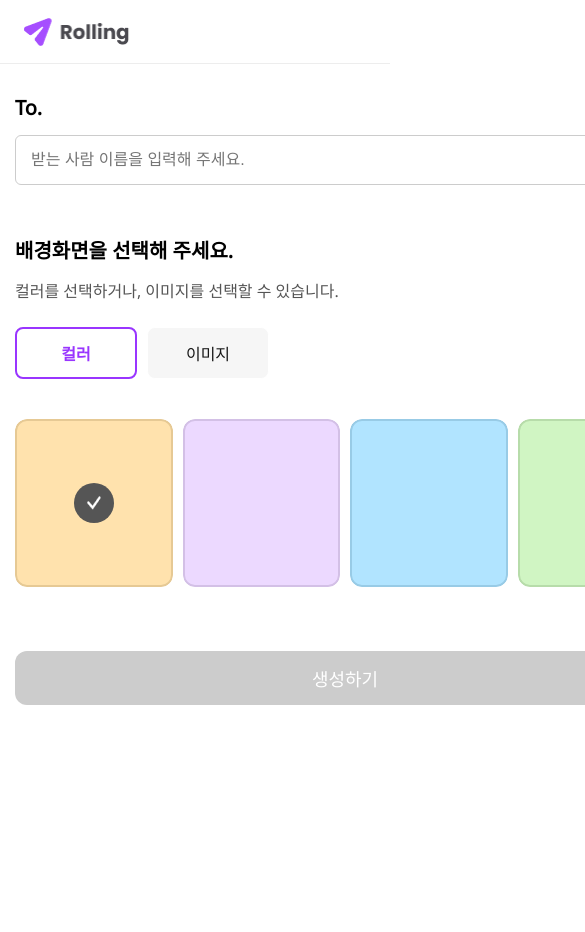
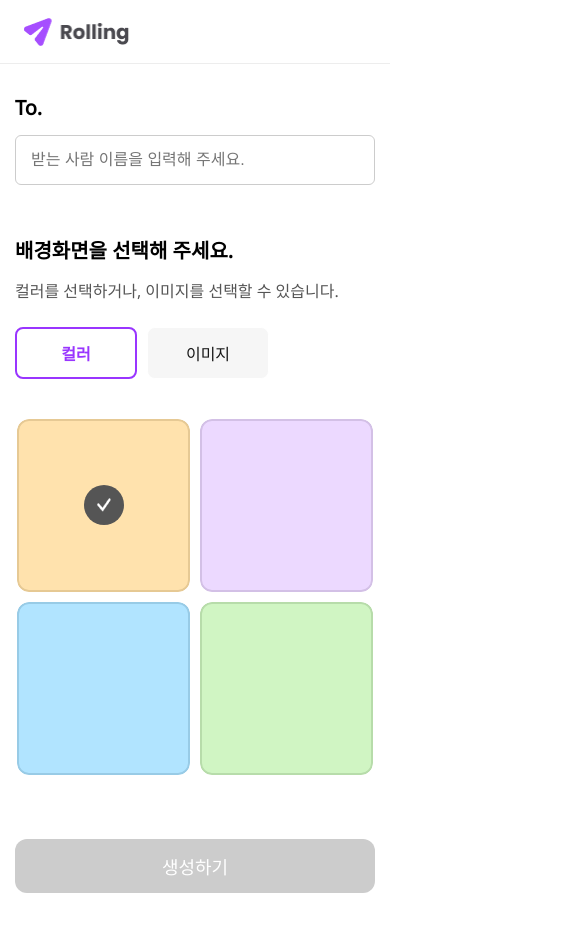
Before and after one commit to urapp13ofmyeye/P2_4_Rolling, a React (Vite) app: page /postcreate in a window 390 px wide. Shown: the top 932 px of the page, 585 px wide, since content can reach past the window. Before the commit the page ends 844 px from the top, so only its background shows below. Built offline with nearby package versions, Linux system fonts and the light colour scheme; a web font is replaced by a local one.

Commit message:
[250722] feat:반응형 레이아웃 추가

```diff
--- a/src/components/SelectBox.jsx
+++ b/src/components/SelectBox.jsx
@@ -3,6 +3,8 @@ import styled from "styled-components";
 
 const BoxContainer = styled.div`
   display: flex;
+  justify-content: center;
+  flex-wrap: wrap;
   gap: 10px;
   width: 100%;
   margin-top: 24px;
@@ -15,6 +17,13 @@ const ItemWrapper = styled.div`
   border-radius: 12px;
   overflow: hidden;
   cursor: pointer;
+
+  // 모바일에서 2X2 정렬
+  @media (max-width: 767px) {
+    width: 48%;
+    height: auto;
+    aspect-ratio: 1 / 1;
+  }
 `;
 
 const ImageItem = styled.div`
@@ -91,13 +100,19 @@ function SelectBox({ type, options, selected, onSelect }) {
       {options.map((item) => {
         const selectedFlag = isSelected(item);
         return (
-          <ItemWrapper key={type === "color" ? item.name : item.id} onClick={() => onSelect(item)}>
+          <ItemWrapper
+            key={type === "color" ? item.name : item.id}
+            onClick={() => onSelect(item)}
+          >
             {type === "color" ? (
               <>
                 <ColorItem color={item.colorCode}>
                   {selectedFlag && (
                     <CheckMark>
-                      <CheckImage src="/images/selected_button.png" alt="selected" />
+                      <CheckImage
+                        src="/images/selected_button.png"
+                        alt="selected"
+                      />
                     </CheckMark>
                   )}
                 </ColorItem>
@@ -107,7 +122,10 @@ function SelectBox({ type, options, selected, onSelect }) {
                 <ImageItem src={item.src} dim={selectedFlag} />
                 {selectedFlag && (
                   <CheckMark>
-                    <CheckImage src="/images/selected_button.png" alt="selected" />
+                    <CheckImage
+                      src="/images/selected_button.png"
+                      alt="selected"
+                    />
                   </CheckMark>
                 )}
               </>
--- a/src/components/SubmitButton.jsx
+++ b/src/components/SubmitButton.jsx
@@ -21,7 +21,20 @@ const StyledButton = styled.button`
   margin-top: 64px;
   cursor: ${({ disabled }) => (disabled ? "default" : "pointer")};
   pointer-events: ${({ disabled }) => (disabled ? "none" : "auto")};
+
+  // 태블릿 (버튼 아래로)
+  @media (min-width: 768px) {
+    max-width: 720px;
+    margin-top: 240px;
+  }
+
+  // 데스크탑
+  @media (min-width: 1024px) {
+    max-width: 960px;
+    margin-top: 64px;
+  }
 `;
+
 //  포스트 요청에 보낼 데이터 분기처리 해주기
 //  포스트 요청에 대한 에러핸들링 해주기
 //  롤링페이퍼 post/${id}
@@ -30,7 +43,9 @@ const SubmitButton = ({ disabled, recipientName, selectedItem, mode }) => {
 
   const handleEventClick = async () => {
     try {
-      const res = await fetch("https://rolling-api.vercel.app/17-4/recipients/", {
+      const res = await fetch(
+        "https://rolling-api.vercel.app/17-4/recipients/",
+        {
           method: "POST",
           headers: { "Content-Type": "application/json;charset=utf-8" },
           body: JSON.stringify({
@@ -38,7 +53,8 @@ const SubmitButton = ({ disabled, recipientName, selectedItem, mode }) => {
             backgroundColor: mode === "color" ? selectedItem.name : "beige",
             backgroundImageURL: mode === "image" ? selectedItem.url : null,
           }),
-      });
+        }
+      );
       if (!res.ok) {
         const errorData = await res.json();
         throw new Error(errorData.message || "API 요청 실패");
--- a/src/pages/PostCreate/CreatePage.jsx
+++ b/src/pages/PostCreate/CreatePage.jsx
@@ -7,7 +7,7 @@ import SubmitButton from "../../components/SubmitButton";
 import Header from "../../components/Header";
 
 const Outer = styled.div`
-  max-width: 700px;
+  max-width: 750px;
   margin: 30px auto 0;
   padding: 0 15px;
   overflow: visible;
@@ -25,8 +25,21 @@ const Container = styled.div`
   display: flex;
   align-items: flex-start;
   flex-direction: column;
-  width: 660px;
+  width: 100%;
   background-color: #ffffff;
+
+  // 태블릿 //
+  @media (min-width: 768px) {
+    max-width: 720px;
+    margin: 0 auto;
+    padding: 4px;
+  }
+
+  // 데스크탑 //
+  @media (min-width: 1024px) {
+    max-width: 960px;
+    padding: 8px;
+  }
 `;
 
 const Book = styled.h2`
@@ -78,12 +91,6 @@ const Button = styled.button`
   `}
 `;
 
-function CreatePage() {
-  const [recipientName, setRecipientName] = useState("");
-  const [recipientNameError, setRecipientNameError] = useState(false);
-
-  const isDisabled = recipientName === "";
-
 const colorOptions = [
   { name: "beige", colorCode: "#FFE2AD" },
   { name: "purple", colorCode: "#ECD9FF" },
@@ -112,6 +119,12 @@ function CreatePage() {
     src: "../images/Background4.jpg",
   },
 ];
+
+function CreatePage() {
+  const [recipientName, setRecipientName] = useState("");
+  const [recipientNameError, setRecipientNameError] = useState(false);
+
+  const isDisabled = recipientName === "";
 
   const [mode, setMode] = useState("color");
   const [selectedItem, setSelectedItem] = useState(colorOptions[0]);
```
Also changed, not shown: src/pages/PostDetail/DetailPage.jsx (deleted), src/pages/PostDetail/EditPage.jsx (deleted). Lines whose indentation alone changed are shown as unchanged.
